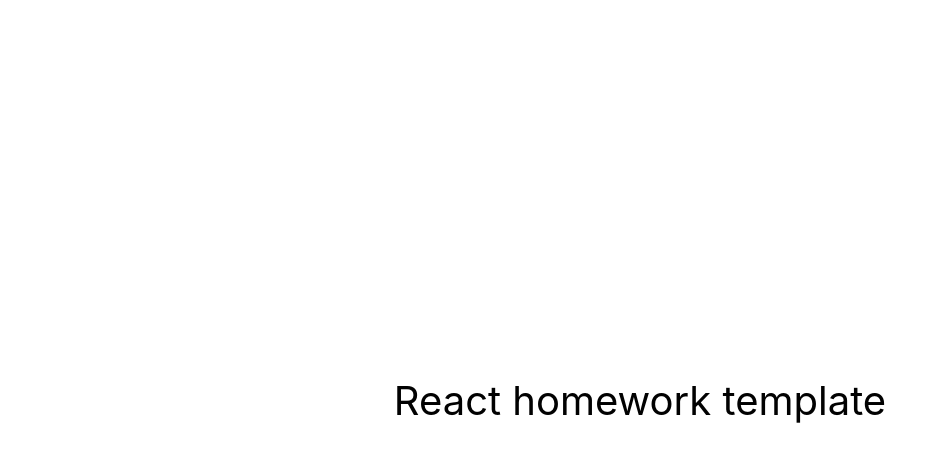
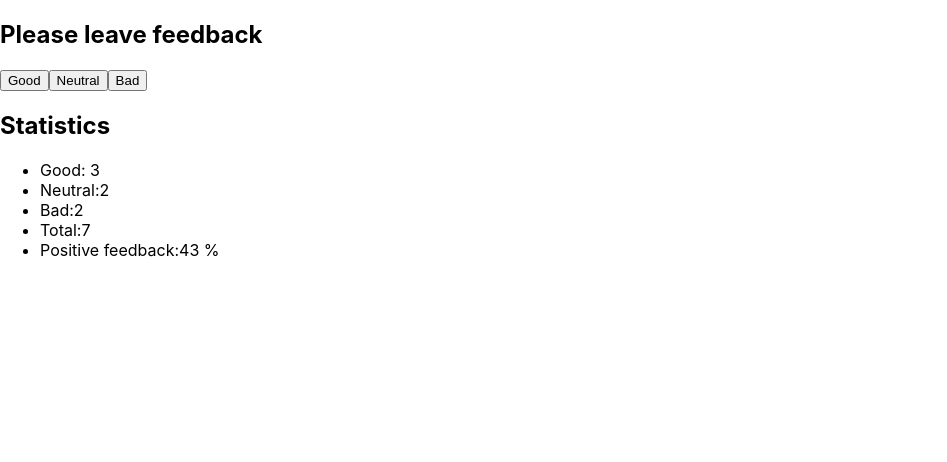
Before and after one commit to ArnautGheorghe/goit-react-hw-02-feedback, a React (Create React App) app: page / in a window 1280 px wide. Shown: the top 462 px of the page, without its empty margins (0-947 px from the left). Built offline with nearby package versions, Linux system fonts and the light colour scheme.

Commit message:
update ex1 pasul 2

```diff
--- a/src/components/App.jsx
+++ b/src/components/App.jsx
@@ -1,16 +1,15 @@
+import Statistics from "./Statistics/Statistics";
+
 export const App = () => {
   return (
-    <div
-      style={{
-        height: '100vh',
-        display: 'flex',
-        justifyContent: 'center',
-        alignItems: 'center',
-        fontSize: 40,
-        color: '#010101'
-      }}
-    >
-      React homework template
+    <div>
+      <h2>Please leave feedback</h2>
+      <button>Good</button>
+      <button>Neutral</button>
+      <button>Bad</button>
+      <br />
+
+      <Statistics />
     </div>
   );
 };
--- /dev/null
+++ b/src/components/Statistics/Statistics.jsx
@@ -0,0 +1,38 @@
+import styles from './Statistics.module.css';
+
+import PropTypes from 'prop-types';
+
+const Statistics = ({ comp, title, stats }) => {
+    const state = {
+
+  good: 3,
+  neutral: 2,
+  bad: 2,
+
+    }
+
+
+  return (
+    <div className={styles.black}>
+      <h2>Statistics</h2>
+      <ul>
+        <li>Good: {state.good}</li>
+        <li>Neutral:{state.neutral}</li>
+        <li>Bad:{state.bad}</li>
+        <li>Total:{state.good + state.neutral + state.bad}</li>
+        <li>
+          Positive feedback:
+          {((state.good * 100) / (state.good + state.neutral + state.bad)).toFixed()} %
+        </li>
+      </ul>
+    </div>
+  );
+};
+
+Statistics.propTypes = {
+  comp: PropTypes.bool,
+  title: PropTypes.string,
+  stats: PropTypes.array,
+};
+
+export default Statistics;
```
Also changed, not shown: src/components/Statistics/Statistics.module.css (added).
